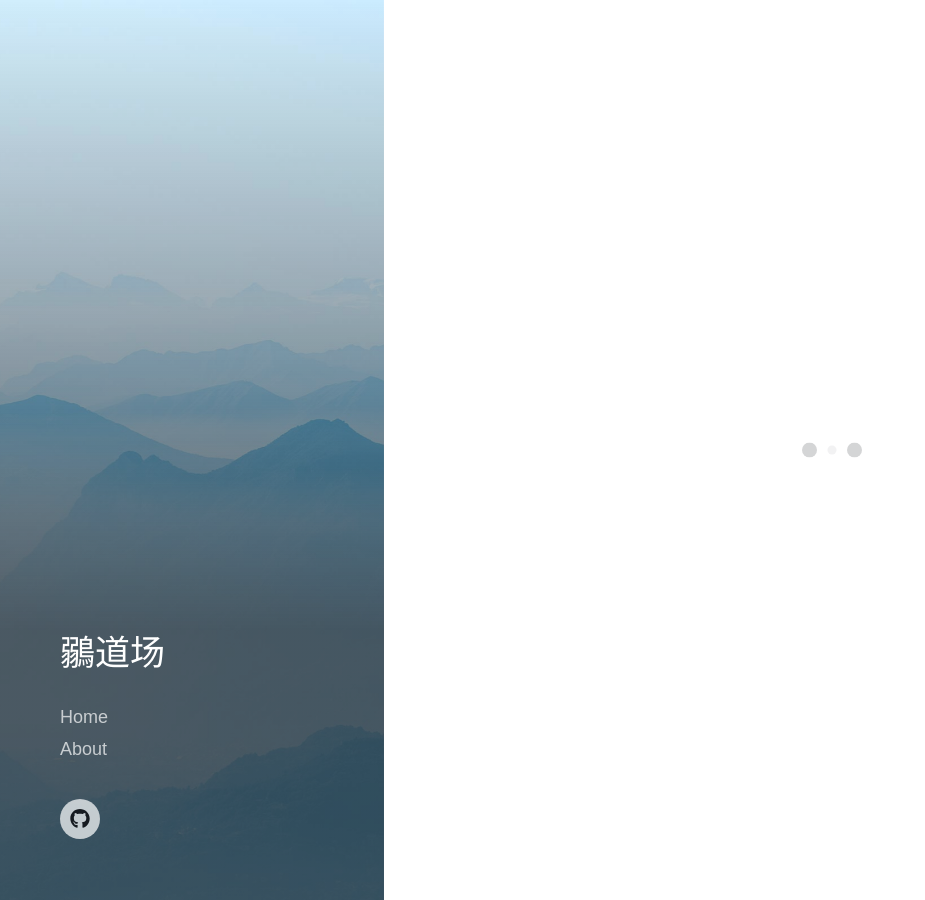
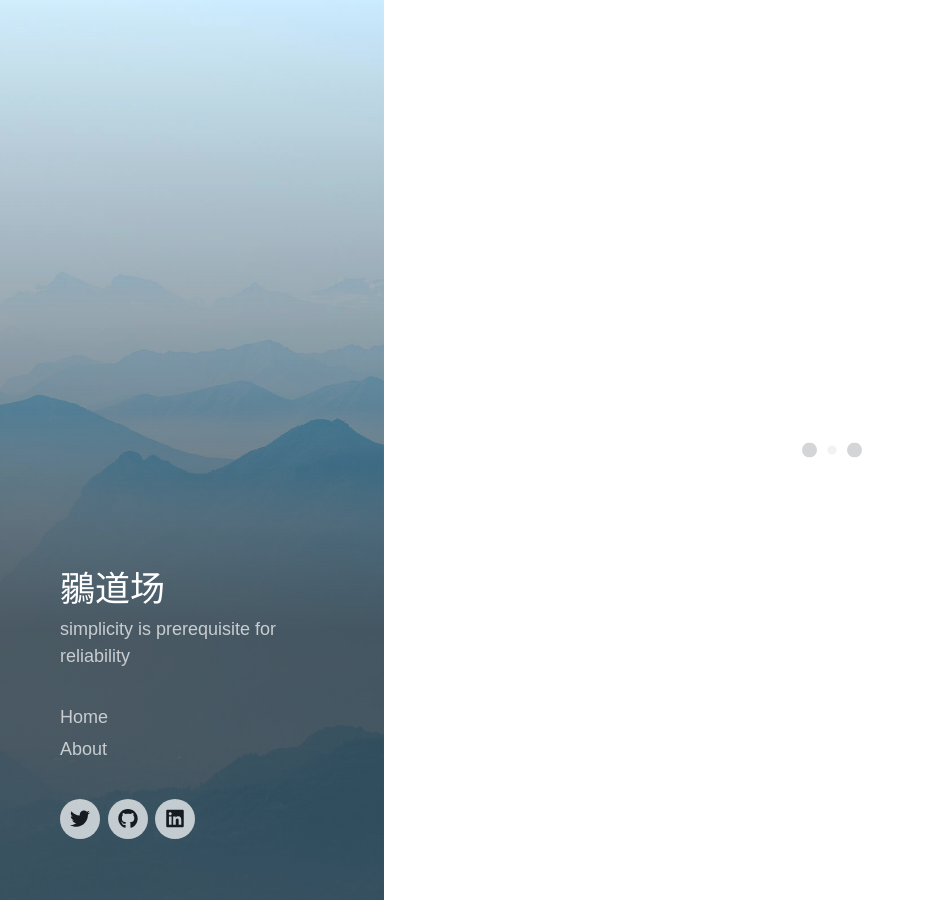
Before and after one commit to jamespan/ruodojo, a Jekyll site: the page built from index.html, in a window 1280 px wide and 900 px high, scrolled down 133 px. Shown: the whole window, without its empty margins (0-925 px from the left). Built offline with Jekyll 4.4.1, drawn with Linux system fonts in a browser that asks for light colours; some web fonts are replaced; the list of posts is cut into pages by our own code; some of the changed lines change nothing that is shown.

Commit message:
Chuck Norris Emailed Me This Patch... I'm Not Going To Question It

```diff
--- a/_data/settings.yml
+++ b/_data/settings.yml
@@ -1,6 +1,6 @@
 basic_settings:
   site_title: 鶸道场
-  site_tagline:
+  site_tagline: 'simplicity is prerequisite for reliability'
   favicon_image: /images/favicon.png
 
 header_settings:
@@ -26,7 +26,7 @@ contact_settings:
 
 social_settings:
   facebook_url: ''
-  twitter_url: ''
+  twitter_url: 'https://twitter.com/jamespan_'
   instagram_url: ''
   snapchat_url: ''
   youtube_url: ''
@@ -50,7 +50,7 @@ social_settings:
   soundcloud_url: ''
   spotify_url: ''
   bandcamp_url: ''
-  linkedin_url: ''
+  linkedin_url: 'https://www.linkedin.com/in/panjiabang'
 
 color_settings:
   background_color: '#ffffff'
```
